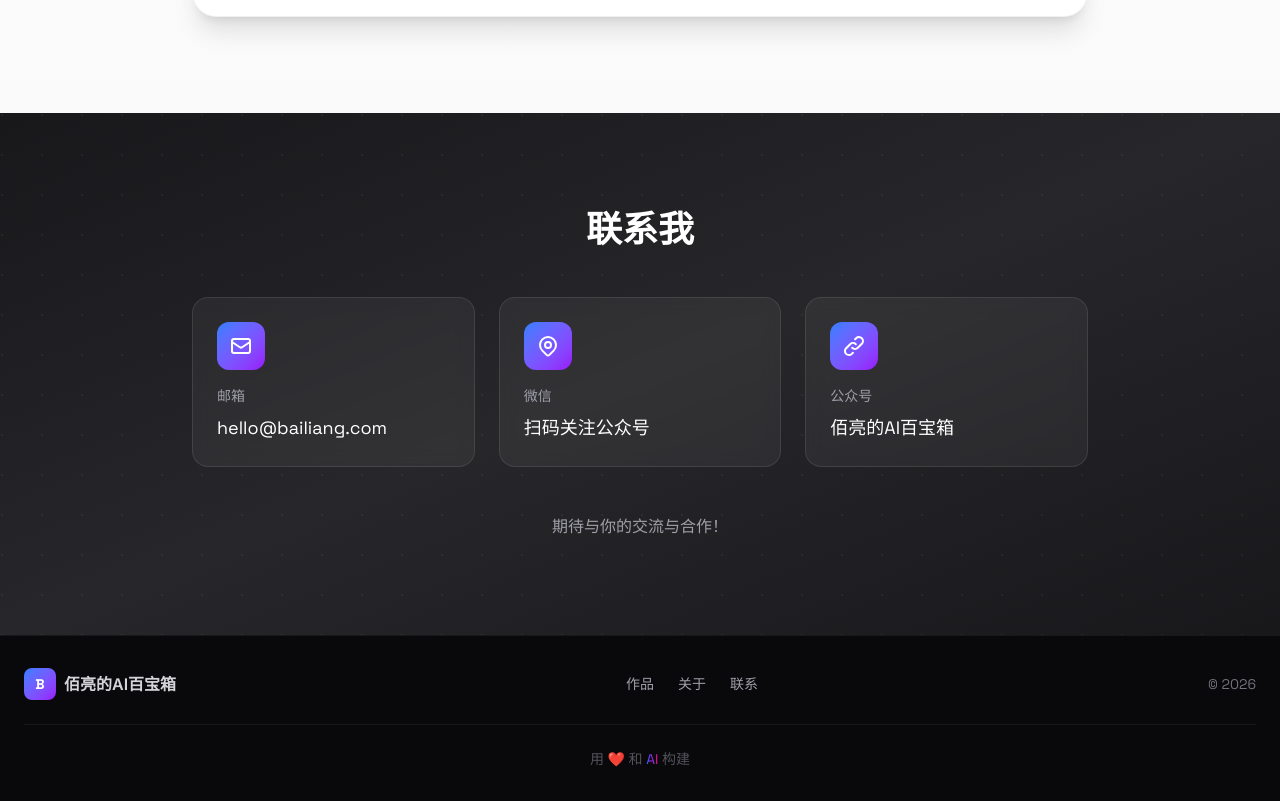
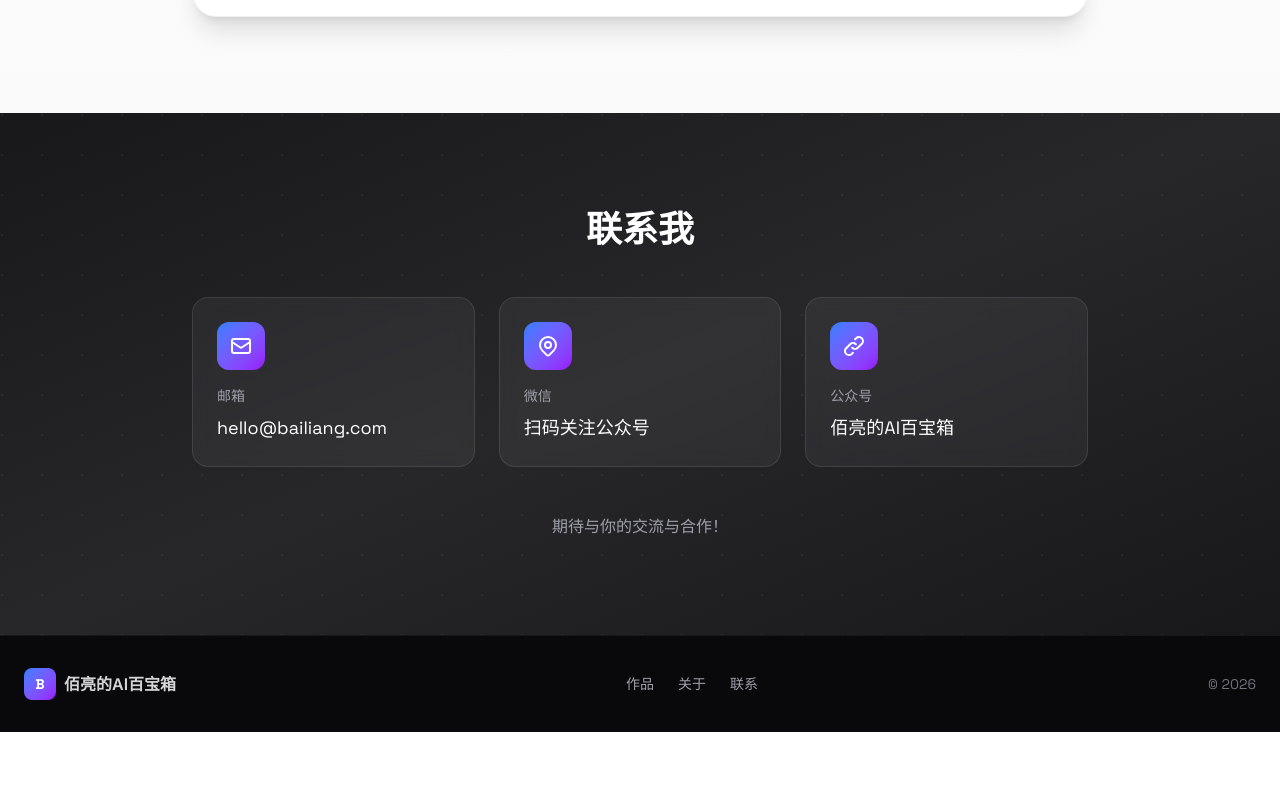
Before and after one commit to Liangliang0258/bailiangapp, a Next.js app: page / in a window 1280 px wide. Shown: the part 2632-3433 px from the top of the page. After the commit the page ends 3364 px from the top, so only its background shows below. Built offline with nearby package versions, Linux system fonts and the light colour scheme.

Commit message:
Fix: make icon optional in Tool interface

```diff
--- a/components/Footer.tsx
+++ b/components/Footer.tsx
@@ -28,12 +28,6 @@ export default function Footer() {
             © {currentYear}
           </p>
         </div>
-
-        <div className="mt-6 pt-6 border-t border-zinc-900 text-center">
-          <p className="font-body text-sm text-zinc-600">
-            用 <span className="text-red-500">❤️</span> 和 <span className="gradient-text">AI</span> 构建
-          </p>
-        </div>
       </div>
     </footer>
   );
--- a/lib/data.ts
+++ b/lib/data.ts
@@ -11,7 +11,7 @@ export interface Tool {
   id: string;
   title: string;
   description: string;
-  icon: string;
+  icon?: string;
   link: string;
 }
 
```
